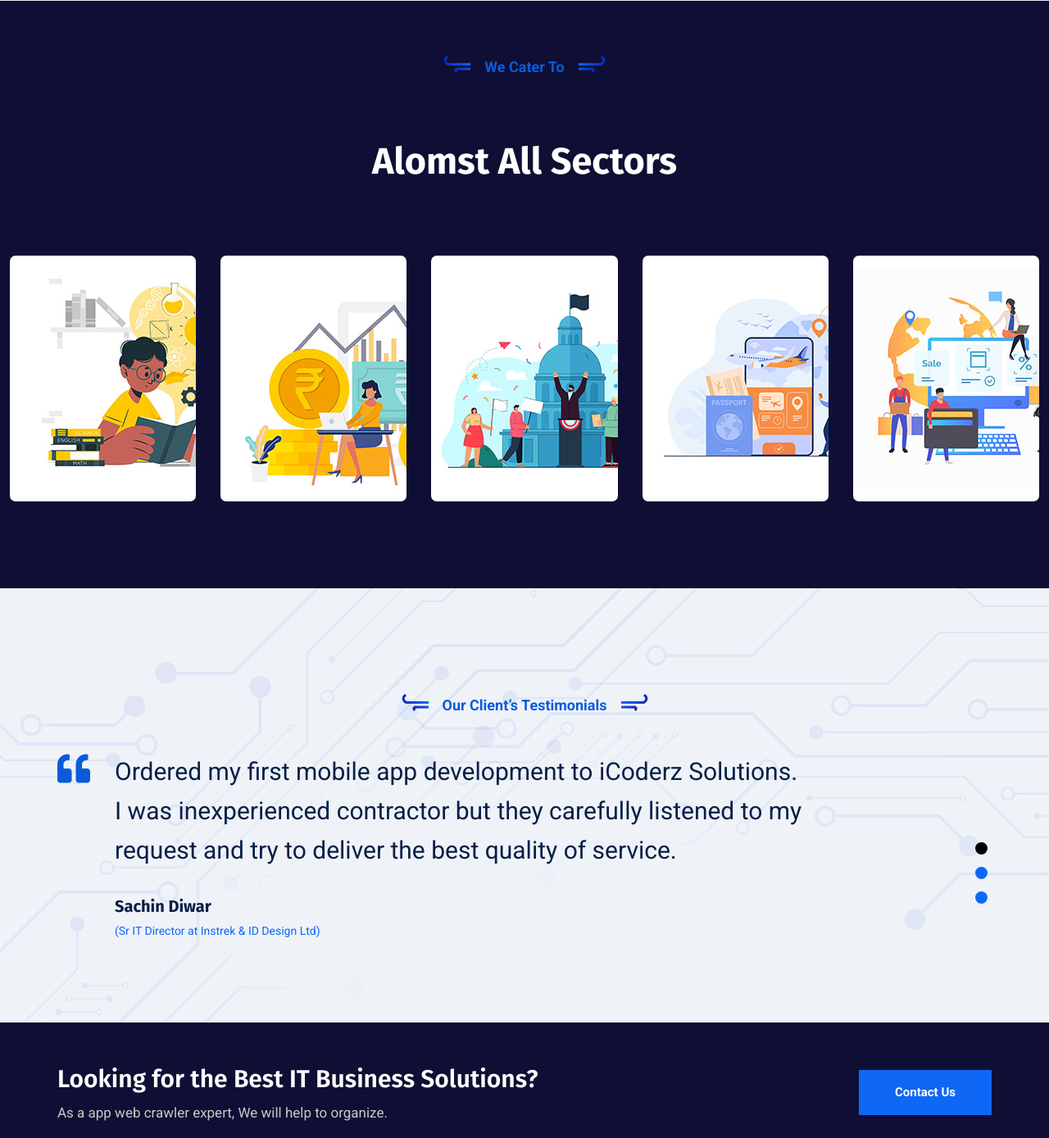
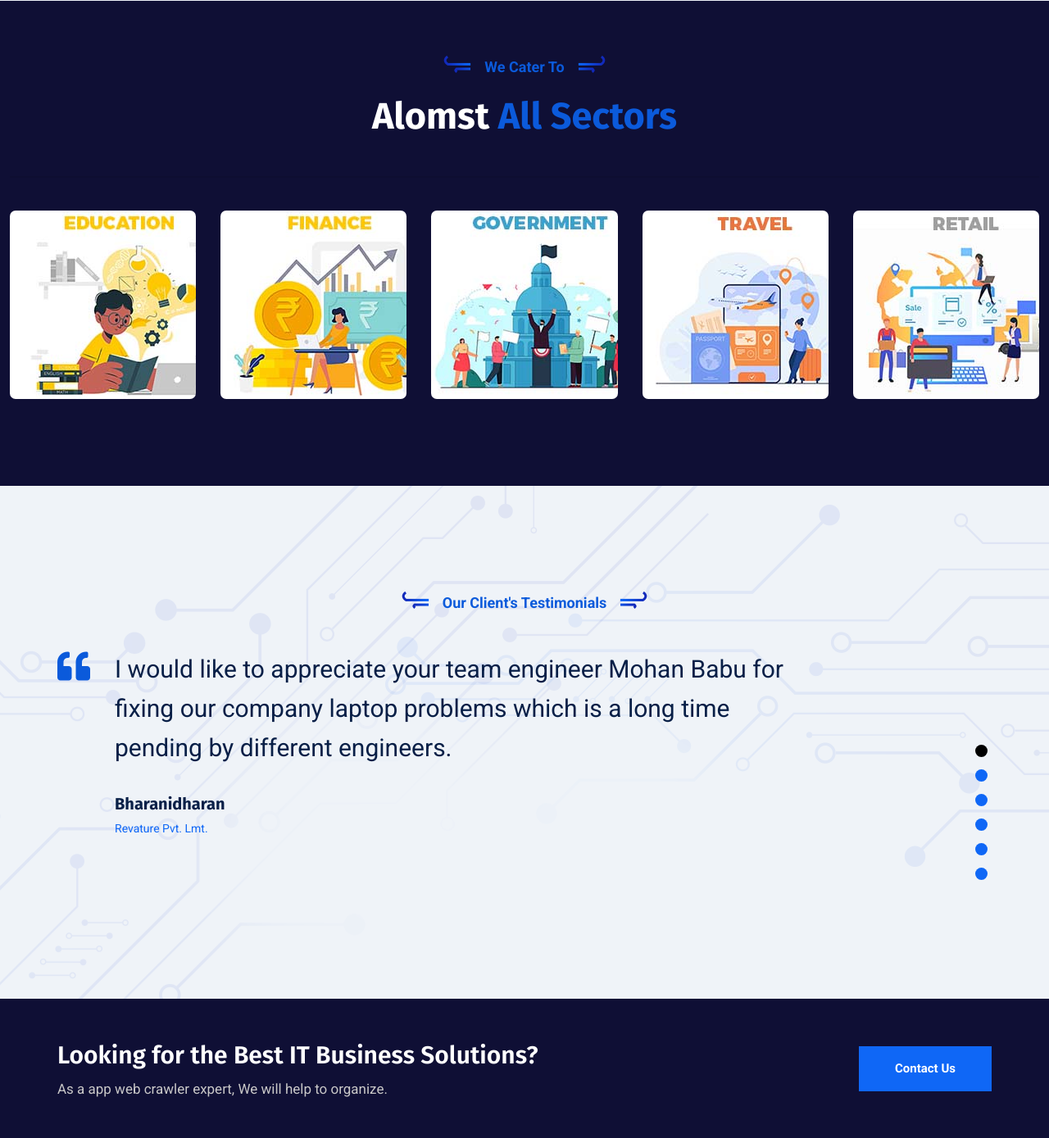
Before and after one commit to kamalrajganesan/alsync-global, a PHP site: page / in a window 1280 px wide. Shown: the part 2967-4356 px from the top of the page at 82% size. Run offline with PHP 8.4, Linux system fonts and the light colour scheme; some web fonts are replaced.

Commit message:
added testimonials and complaince report UI completed

```diff
--- a/index.php
+++ b/index.php
@@ -398,19 +398,19 @@ include 'shared/header.php';
 		<div class="container-fluid">
 			<div class="sec-title light centered">
 				<div class="sec-title_title">We <span class="theme_color"> Cater </span> to</div>
-				<h2 class="sec-title_heading"><br> alomst all sectors </h2>
+				<h2 class="sec-title_heading">alomst <span class="theme_color"> all sectors </span> </h2>
 			</div>
 			<div class="clients-three_inner-container">
 				<!-- Sponsors Carousel -->
 				<ul class="sponsors-carousel-two owl-carousel owl-theme">
-					<li class="slide-item"><figure class="client-one_image-box-two"><a href="#"><img src="assets/images/clients/education_.jpg" alt=""></a></figure></li>
-					<li class="slide-item"><figure class="client-one_image-box-two"><a href="#"><img src="assets/images/clients/finance_.jpg" alt=""></a></figure></li>
-					<li class="slide-item"><figure class="client-one_image-box-two"><a href="#"><img src="assets/images/clients/government_.jpg" alt=""></a></figure></li>
-					<li class="slide-item"><figure class="client-one_image-box-two"><a href="#"><img src="assets/images/clients/travel_.jpg" alt=""></a></figure></li>
-					<li class="slide-item"><figure class="client-one_image-box-two"><a href="#"><img src="assets/images/clients/retail_.jpg" alt=""></a></figure></li>
-					<li class="slide-item"><figure class="client-one_image-box-two"><a href="#"><img src="assets/images/clients/manufacture_.jpg" alt=""></a></figure></li>
-					<li class="slide-item"><figure class="client-one_image-box-two"><a href="#"><img src="assets/images/clients/healthcare_.jpg" alt=""></a></figure></li>
-					<li class="slide-item"><figure class="client-one_image-box-two"><a href="#"><img src="assets/images/clients/telecom_.jpg" alt=""></a></figure></li>
+					<li class="slide-item"><figure class="client-one_image-box-two"><a href="#"><img src="assets/images/clients/education_sector.jpg" alt=""></a></figure></li>
+					<li class="slide-item"><figure class="client-one_image-box-two"><a href="#"><img src="assets/images/clients/finance_sector.jpg" alt=""></a></figure></li>
+					<li class="slide-item"><figure class="client-one_image-box-two"><a href="#"><img src="assets/images/clients/government_sector.jpg" alt=""></a></figure></li>
+					<li class="slide-item"><figure class="client-one_image-box-two"><a href="#"><img src="assets/images/clients/travel_sector.jpg" alt=""></a></figure></li>
+					<li class="slide-item"><figure class="client-one_image-box-two"><a href="#"><img src="assets/images/clients/retail_sector.jpg" alt=""></a></figure></li>
+					<li class="slide-item"><figure class="client-one_image-box-two"><a href="#"><img src="assets/images/clients/manufacture_sector.jpg" alt=""></a></figure></li>
+					<li class="slide-item"><figure class="client-one_image-box-two"><a href="#"><img src="assets/images/clients/healthcare_sector.jpg" alt=""></a></figure></li>
+					<li class="slide-item"><figure class="client-one_image-box-two"><a href="#"><img src="assets/images/clients/telecom_sector.jpg" alt=""></a></figure></li>
 				</ul>
 			</div>
 		</div>
@@ -424,7 +424,7 @@ include 'shared/header.php';
 			<div class="awards-one_pattern-2" style="background-image:url(assets/images/background/pattern-8.png)"></div>
 			<!-- Sec Title -->
 			<div class="sec-title light centered">
-				<div class="sec-title_title">Our Client’s Testimonials</div>
+				<div class="sec-title_title">Our Client's Testimonials</div>
 			</div>
 			<div class="single-item-carousel owl-carousel owl-theme">
 
@@ -432,11 +432,13 @@ include 'shared/header.php';
 				<div class="testimonial-block_one">
 					<div class="testimonial-block_one-inner">
 						<div class="testimonial-block_one-quote fas fa-quote-left"></div>
-						<div class="testimonial-block_one-text">Ordered my first mobile app development to iCoderz
-							Solutions. I was inexperienced contractor but they carefully listened to my request and
-							try to deliver the best quality of service.</div>
-						<h5 class="testimonial-block_one-author">Sachin Diwar</h5>
-						<div class="testimonial-block_one-designation">(Sr IT Director at Instrek & ID Design Ltd)
+						<div class="testimonial-block_one-text">
+							I would like to appreciate your team engineer Mohan Babu for fixing our company laptop
+							problems which is a long time pending by different engineers.
+						</div>
+						<h5 class="testimonial-block_one-author"> Bharanidharan </h5>
+						<div class="testimonial-block_one-designation">
+							Revature Pvt. Lmt.
 						</div>
 					</div>
 				</div>
@@ -445,11 +447,14 @@ include 'shared/header.php';
 				<div class="testimonial-block_one">
 					<div class="testimonial-block_one-inner">
 						<div class="testimonial-block_one-quote fas fa-quote-left "></div>
-						<div class="testimonial-block_one-text">Ordered my first mobile app development to iCoderz
-							Solutions. I was inexperienced contractor but they carefully listened to my request and
-							try to deliver the best quality of service.</div>
-						<h5 class="testimonial-block_one-author">Sachin Diwar</h5>
-						<div class="testimonial-block_one-designation">(Sr IT Director at Instrek & ID Design Ltd)
+						<div class="testimonial-block_one-text">
+							We are very much satisfied with the service given by Nivesh for the Lenovo laptop flickering issue.
+							The laptop is working fine now without any issues, And also his support and mannerism is appreciable.
+							Thank you Nivesh & Team
+						</div>
+						<h5 class="testimonial-block_one-author"> Pragathi B </h5>
+						<div class="testimonial-block_one-designation">
+							HCL Tech, Chennai
 						</div>
 					</div>
 				</div>
@@ -458,11 +463,58 @@ include 'shared/header.php';
 				<div class="testimonial-block_one">
 					<div class="testimonial-block_one-inner">
 						<div class="testimonial-block_one-quote fas fa-quote-left"></div>
-						<div class="testimonial-block_one-text">Ordered my first mobile app development to iCoderz
-							Solutions. I was inexperienced contractor but they carefully listened to my request and
-							try to deliver the best quality of service.</div>
-						<h5 class="testimonial-block_one-author">Sachin Diwar</h5>
-						<div class="testimonial-block_one-designation">(Sr IT Director at Instrek & ID Design Ltd)
+						<div class="testimonial-block_one-text">
+							I'm satisfied with the service given and thanks for the timely support.
+						</div>
+						<h5 class="testimonial-block_one-author"> Dhinesh Karthick C </h5>
+						<div class="testimonial-block_one-designation">
+							Bosch
+						</div>
+					</div>
+				</div>
+
+				<!-- Testimonial Block One -->
+				<div class="testimonial-block_one">
+					<div class="testimonial-block_one-inner">
+						<div class="testimonial-block_one-quote fas fa-quote-left"></div>
+						<div class="testimonial-block_one-text">
+							I would like to take this opportunity to appreciate Mohan's performance towards the repair of my TP..
+							He was calm and composed.. Dedicated towards the job and closed it out with perfection.
+							Appreciate his good work and thanks all for the support provided.
+						</div>
+						<h5 class="testimonial-block_one-author"> Venkatesan K </h5>
+						<div class="testimonial-block_one-designation">
+							IBM, India
+						</div>
+					</div>
+				</div>
+
+				<!-- Testimonial Block One -->
+				<div class="testimonial-block_one">
+					<div class="testimonial-block_one-inner">
+						<div class="testimonial-block_one-quote fas fa-quote-left"></div>
+						<div class="testimonial-block_one-text">
+							Team has troubleshooted the problem in the laptop motherboard and the replacement has been
+							done in a short period of time. I'm really happy and appriciate vimal for his kind support
+							and care in his work.
+						</div>
+						<h5 class="testimonial-block_one-author"> Panner Selvam J </h5>
+						<div class="testimonial-block_one-designation">
+							Vestas
+						</div>
+					</div>
+				</div>
+
+				<!-- Testimonial Block One -->
+				<div class="testimonial-block_one">
+					<div class="testimonial-block_one-inner">
+						<div class="testimonial-block_one-quote fas fa-quote-left"></div>
+						<div class="testimonial-block_one-text">
+							Good stuff team. Keep it up
+						</div>
+						<h5 class="testimonial-block_one-author"> Farooq Khan </h5>
+						<div class="testimonial-block_one-designation">
+							Lenovo, India
 						</div>
 					</div>
 				</div>
```
Also changed, not shown: about.php (+37 -12 lines), assets/images/background/pattern-blue-1.jpg (added), assets/images/clients/education_sector.jpg (added), assets/images/clients/finance_sector.jpg (added), assets/images/clients/government_sector.jpg (added), assets/images/clients/healthcare_sector.jpg (added), assets/images/clients/manufacture_sector.jpg (added), assets/images/clients/retail_sector.jpg (added), assets/images/clients/telecom_sector.jpg (added), assets/images/clients/travel_sector.jpg (added).
